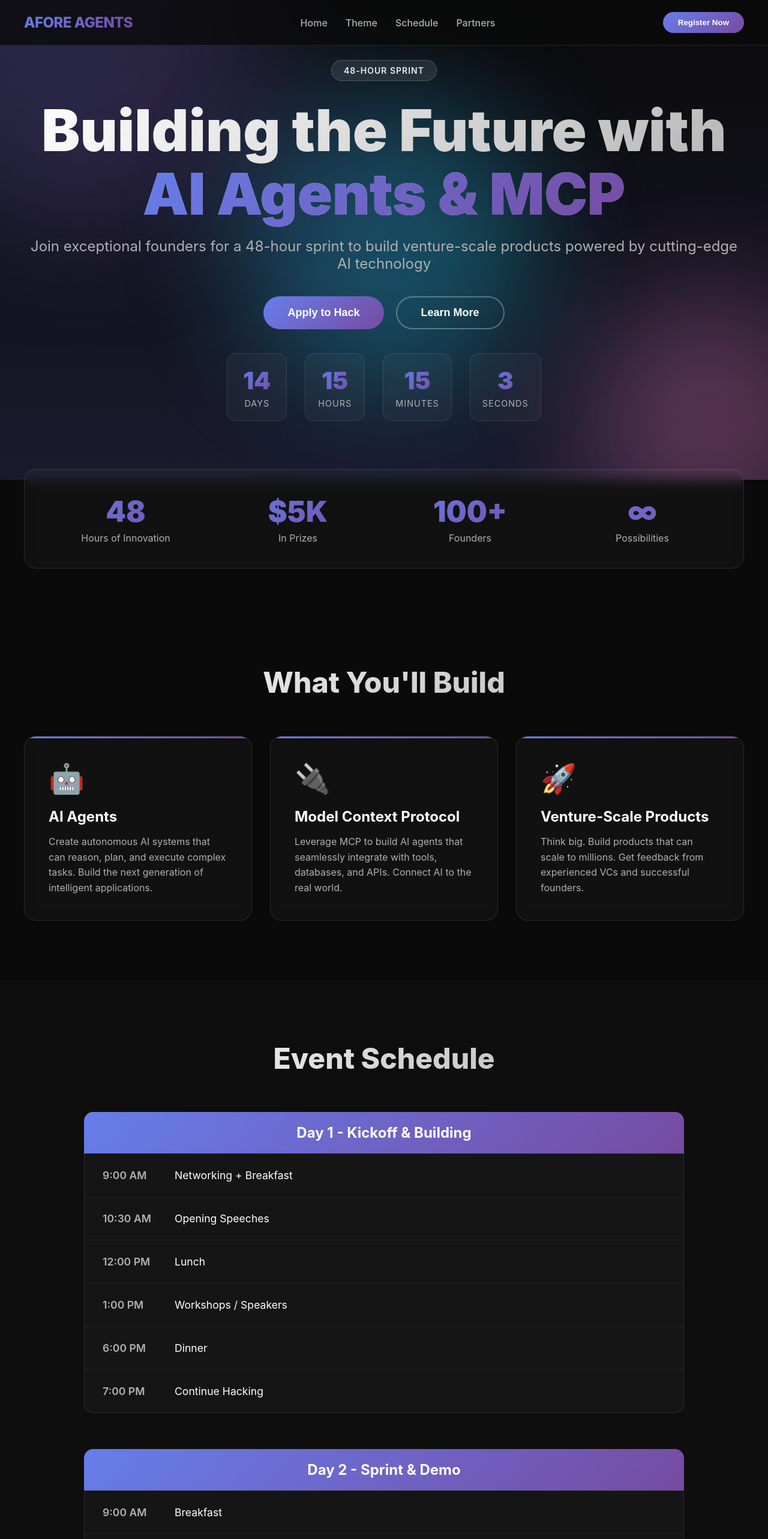
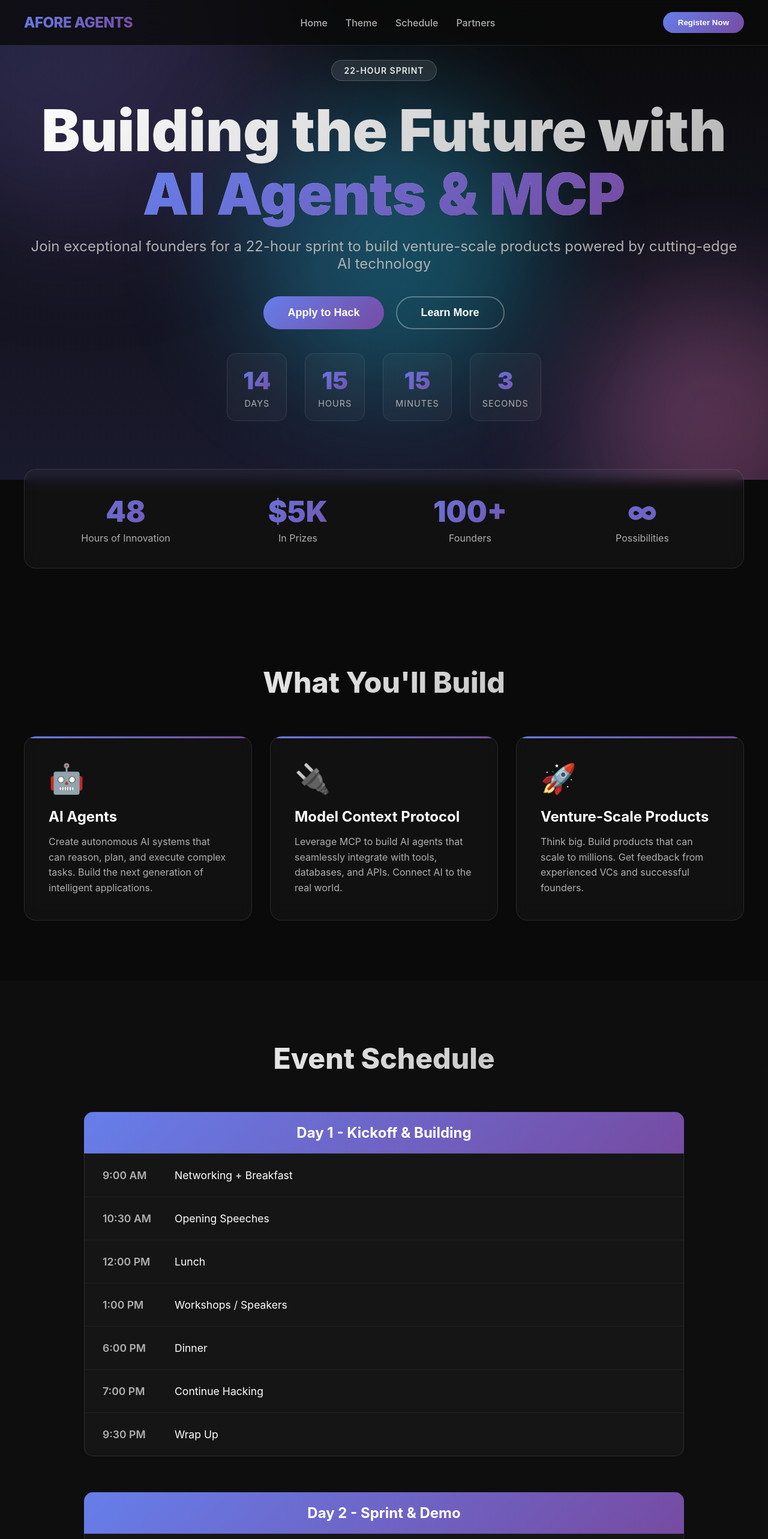
Before and after one commit to winnie14742/afore-hackathon, a Next.js app: page / in a window 1280 px wide. Shown: the top 2566 px of the page at 60% size. Built offline with nearby package versions, Linux system fonts and the light colour scheme.

Commit message:
fix hours

```diff
--- a/app/page.js
+++ b/app/page.js
@@ -110,13 +110,13 @@ export default function Home() {
       {/* Hero Section */}
       <section className="hero" id="home">
         <div className="hero-content">
-          <div className="hackathon-badge">48-HOUR SPRINT</div>
+          <div className="hackathon-badge">22-HOUR SPRINT</div>
           <h1>
             Building the Future with
             <span className="highlight"> AI Agents & MCP</span>
           </h1>
           <p className="hero-subtitle">
-            Join exceptional founders for a 48-hour sprint to build venture-scale products powered by cutting-edge AI technology
+            Join exceptional founders for a 22-hour sprint to build venture-scale products powered by cutting-edge AI technology
           </p>
           <div className="hero-cta">
             <button className="btn-primary">Apply to Hack</button>
@@ -225,6 +225,10 @@ export default function Home() {
                 <span className="schedule-time">7:00 PM</span>
                 <span className="schedule-event">Continue Hacking</span>
               </div>
+              <div className="schedule-item">
+                <span className="schedule-time">9:30 PM</span>
+                <span className="schedule-event">Wrap Up</span>
+              </div>
             </div>
           </div>
 
@@ -252,7 +256,7 @@ export default function Home() {
                 <span className="schedule-event">Final Demos</span>
               </div>
               <div className="schedule-item">
-                <span className="schedule-time">6:30 PM</span>
+                <span className="schedule-time">6:00 PM</span>
                 <span className="schedule-event">Awards & Closing Ceremony</span>
               </div>
             </div>
```
